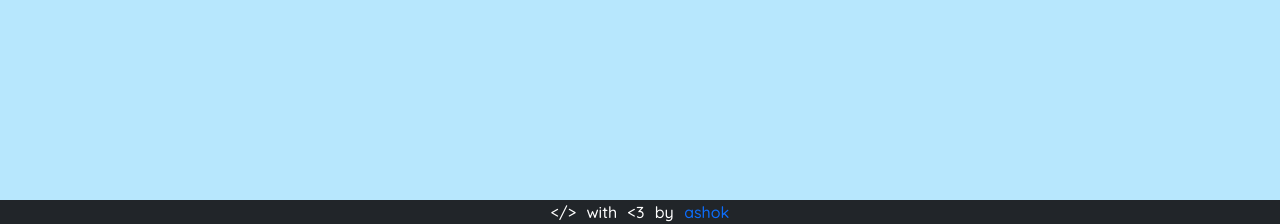
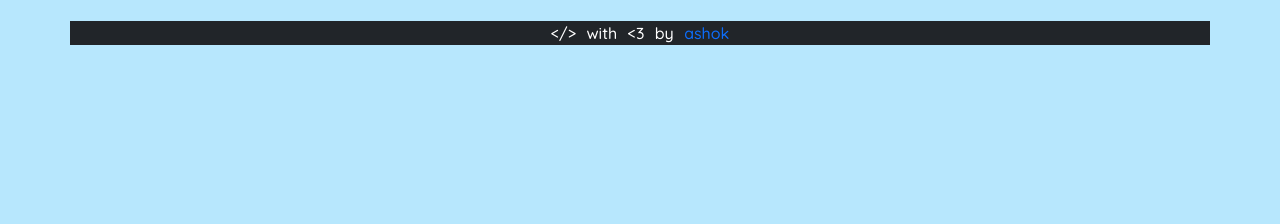
Before and after one commit to ashokide/ashokide.github.io, a plain HTML site: page index.html in a window 1280 px wide. Shown: the part 576-800 px from the top of the page. Drawn offline with nearby package versions, Linux system fonts and the light colour scheme.

Commit message:
Add files via upload

```diff
--- a/assets/css/style.css
+++ b/assets/css/style.css
@@ -4,11 +4,6 @@ main{
     /* background-color: #B8D5B8; */
     background-color: rgb(183, 231, 253);
 }
-.footer-parent{
-    position: fixed;
-    bottom: 0;
-    width: 100vw;
-}
 .footer{
     word-spacing: 6px;
 }
--- a/index.html
+++ b/index.html
@@ -39,7 +39,7 @@
                             <button class="btn btn-outline-danger">ASHOK CV</button>
                         </a>
                     </p>
-                    <div class="row p-1 mt-4">
+                    <div class="row p-1 mt-4 mb-4">
                         <span class="col-lg-1 col-md-3 col-3">
                             <a href="mailto:kbnashok@gmail.com" target="_blank" rel="noopener noreferrer">
                                 <box-icon name="gmail" type="logo">
@@ -66,10 +66,10 @@
                     </div>
                 </div>
             </div>
-        </div>
-        <div class="row text-center bg-dark text-white footer-parent mt-4">
-            <p class="my-auto footer"> &lt;/&gt; with &lt;3 by <a class="text-decoration-none"
-                    href="https://github.com/ashokide/" target="_blank" rel="noopener noreferrer">ashok</a> </p>
+            <div class="row text-center bg-dark text-white">
+                <p class="my-auto footer"> &lt;/&gt; with &lt;3 by <a class="text-decoration-none"
+                        href="https://github.com/ashokide/" target="_blank" rel="noopener noreferrer">ashok</a> </p>
+            </div>
         </div>
     </main>
     <script src="https://cdn.jsdelivr.net/npm/bootstrap@5.0.2/dist/js/bootstrap.bundle.min.js"
```
